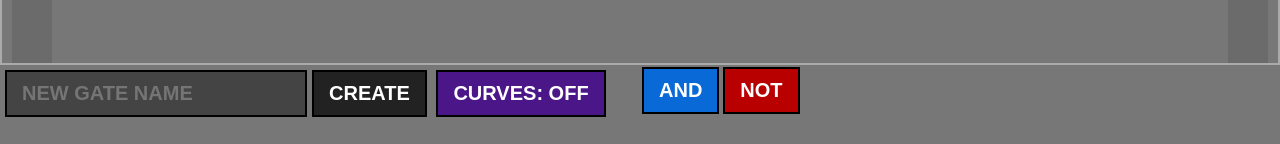
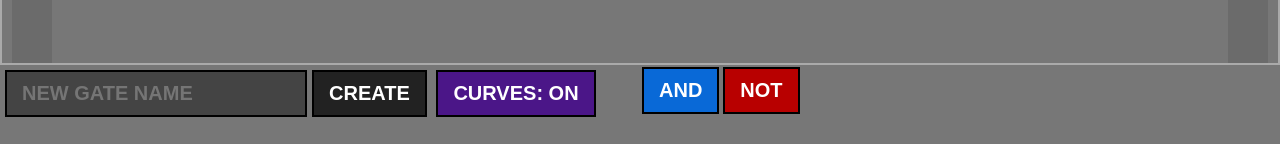
Before and after one commit to bigjey/circuits, a React (Create React App) app: page / in a window 1280 px wide. Shown: the part 535-679 px from the top of the page. Built offline with nearby package versions, Linux system fonts and the light colour scheme.

Commit message:
curly fries is FIRE

```diff
--- a/src/App.js
+++ b/src/App.js
@@ -1178,7 +1178,7 @@ const NOT_Gate = createCircuit("NOT", 1, 1, [], [], function (gate) {
 let connectionStart = null;
 let currentlyMovingGate = null;
 let currentlyDraggingGate = null;
-let curlyFries = false;
+let curlyFries = true;
 let mousePos = { x: 0, y: 0 };
 let availableGateId = 1;
 const availableGates = [
```
